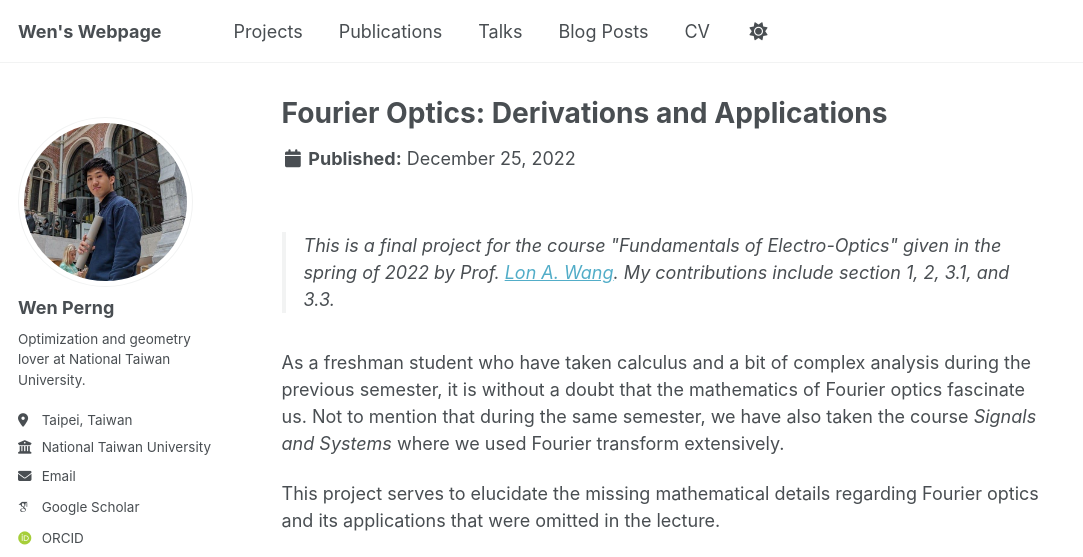
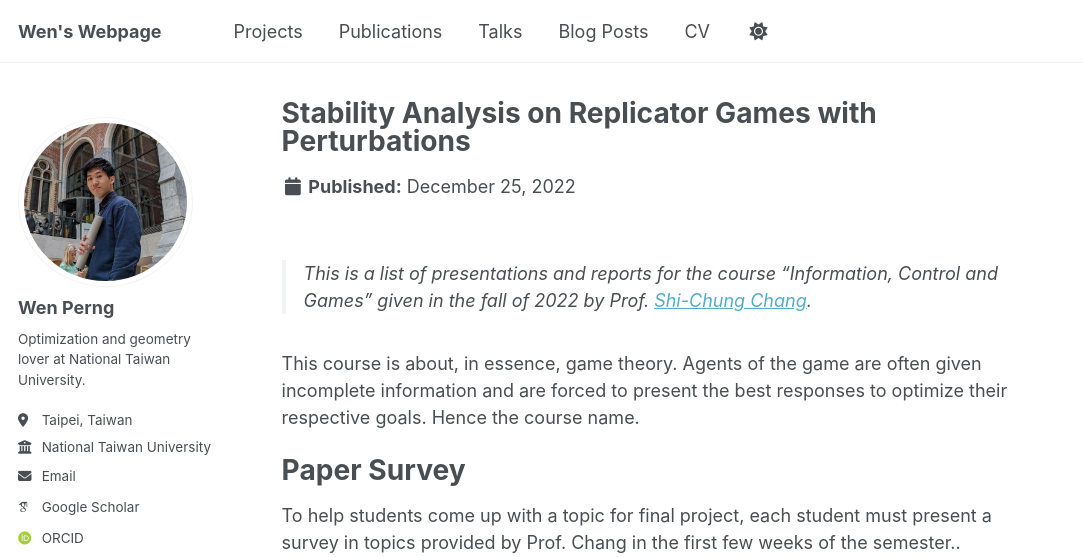
Before and after one commit to WenPerng/WenPerng.github.io, a Jekyll site: the page built from _projects/2022-12-Replicator-Dynamics.md, in a window 1280 px wide and 1400 px high. Shown: the top 557 px of the window, without its empty margins (0-1083 px from the left). Built offline with Jekyll 4.4.1, drawn with Linux system fonts in a browser that asks for light colours; some web fonts are replaced; a script that is not in the unit is left out; some of the changed text lies outside the part shown; grey boxes are pictures that could not be loaded.

Commit message:
project: replicator dynamics

```diff
--- a/_projects/2022-12-Replicator-Dynamics.md
+++ b/_projects/2022-12-Replicator-Dynamics.md
@@ -1,42 +1,46 @@
 ---
-title: "Fourier Optics: Derivations and Applications"
+title: "Stability Analysis on Replicator Games with Perturbations"
 collection: projects
 category: school
-permalink: /projects/2022-12-Replicator-Dynaimcs
+permalink: /projects/2022-12-Replicator-Dynamics
 # venue: "Department of Electrical Engineering"
 date: 2022-12-25
 # location: "National Taiwan University"
-excerpt: "This project focusses on giving an intuitive but rigorous derivation of Fourier optics, including many of the complicated integrals related to Hankel transform, and we also dicussed a couple of its applications. *Final project for the course \"Fundamentals of Electro-Optics\" given in the spring of 2022 by Prof. [Lon A. Wang](https://ieeexplore.ieee.org/author/37336939900).*"
+excerpt: "This project analyzes the stability of games under the replicator dynamics. Special attention is given in dynamics where players take \"surprises\" into consideration, which acts as a perturbation. *Final project for the course \"Information, Control and Games\" given in the fall of 2022 by Prof. [Shi-Chung Chang](https://ieeexplore.ieee.org/author/37351456900).*"
 ---
 
-> This is a final project for the course \"Fundamentals of Electro-Optics\" given in the spring of 2022 by Prof. [Lon A. Wang](https://ieeexplore.ieee.org/author/37336939900). My contributions include section 1, 2, 3.1, and 3.3.
+> This is a list of presentations and reports for the course "Information, Control and Games" given in the fall of 2022 by Prof. [Shi-Chung Chang](https://ieeexplore.ieee.org/author/37351456900).
 
-As a freshman student who have taken calculus and a bit of complex analysis during the previous semester, it is without a doubt that the mathematics of Fourier optics fascinate us. Not to mention that during the same semester, we have also taken the course *Signals and Systems* where we used Fourier transform extensively.
+This course is about, in essence, game theory. Agents of the game are often given incomplete information and are forced to present the best responses to optimize their respective goals. Hence the course name.
 
-This project serves to elucidate the missing mathematical details regarding Fourier optics and its applications that were omitted in the lecture.
+# Paper Survey
+To help students come up with a topic for final project, each student must present a survey in topics provided by Prof. Chang in the first few weeks of the semester..
 
-<iframe width="560" height="315"
-        src="https://youtu.be/KM2mPRUFJo8?si=wW6OMKBtxxEO-nAj"
-        frameborder="0"
-        allow="accelerometer; autoplay; encrypted-media; gyroscope; picture-in-picture"
-        allowfullscreen>
-</iframe>
+I presented a modified version to the [slides](https://wnzhang.net/tutorials/marl2018/docs/lecture-2b-repeated-games.pdf) by Prof. Jun Wang from UCL. The slides of my presentation are as below.
 
-The final report starts off with an intuitive but also mathematically rigorous derivation of the main result that relates optical imaging with Fourier transform.
+Download the [slides](/files/slides/projects/2022_Learning_in_Repeated_Games.pdf).
+<embed src="/files/slides/projects/2022_Learning_in_Repeated_Games.pdf" type="application/pdf" width="100%" height="600px" />
 
-The second section serves specifically to derive the diffraction pattern of a circular aperture. The mathematics is a bit difficult here as we used tools from complex analysis (namely, the Cauchy integral formula) to facilitate the discussions of Hankel transform and Bessel functions.
 
-The third section introduces three applications of Fourier optics:
-1. Finding the structure of DNA from its pattern. This is the famous result first obtained by Franklin Rosalind in 1953.
-2. Fresnel zone plate. Using specially designed phase patterns to create a 2D plate with lens-like optical property.
-3. Reciprocal lattice. A mathematical tool used especially for the analysis of crystal diffraction patterns.
+# Project Proposal
+Of the topics I presented, I find "replicator dynamics" the most interesting. One can find the [slides](/files/slides/projects/2022_Replicator_Dynamics_proposal_slides.pdf) and [report](/files/pdfs/projects/2022_Replicator_Dynamics_proposal.pdf) to my project proposal by clicking the links.
 
-The project produces both a video (see above) and a PDF report (see below).
-
-# Team Members
-- **Wen Perng** (B10901042)
-- **Yi-Hua Lin** (B10901065)
+Near the third quarter of the semester, a progress report was also presented. The [slides](/files/slides/projects/2022_Replicator_Dynamics_progress_slides.pdf) can be found by clicking the link.
 
 # Project Report
-Download the [project report](/files/pdfs/projects/Fundamentals_of_Electro-Optics_Fourier_Optics.pdf).
-<embed src="/files/pdfs/projects/kendo_robot.pdf" type="application/pdf" width="100%" height="600px" />
+The final project report and the presentation slides are as below.
+
+The project investigates into the stability of a repeated game under the strategy of replicator dynamics, where each player copies the strategies of those that succeed in the previous round.
+
+Using analysis methods of linear systems, one is able to establish the stability or instability of stationary points of the system. The specific cases of a rock-paper-scissor game and game of chicken are considered.
+
+Lastly, for games in which the population do not converge to the unique Nash equilibrium, I considered the inclusion of a scaled entropy term as a perturbation to the game dynamics. This can be explained by players taking "surprises" into consideration of next-round strategies.
+
+The code to the simulations are also provided at the end of the report.
+
+Download the [presentation slides](/files/slides/projects/2022_Replicator_Games_final_slides.pdf)
+<embed src="/files/slides/projects/2022_Replicator_Games_final_slides.pdf" type="application/pdf" width="100%" height="600px" />
+
+
+Download the [project report](/files/pdfs/projects/2022_Replicator_Games_final_report.pdf).
+<embed src="/files/pdfs/projects/2022_Replicator_Games_final_report.pdf" type="application/pdf" width="100%" height="600px" />
```
Also changed, not shown: _projects/2022-06-Fourier-Optics.md (+2 -2 lines), 8 other files.
